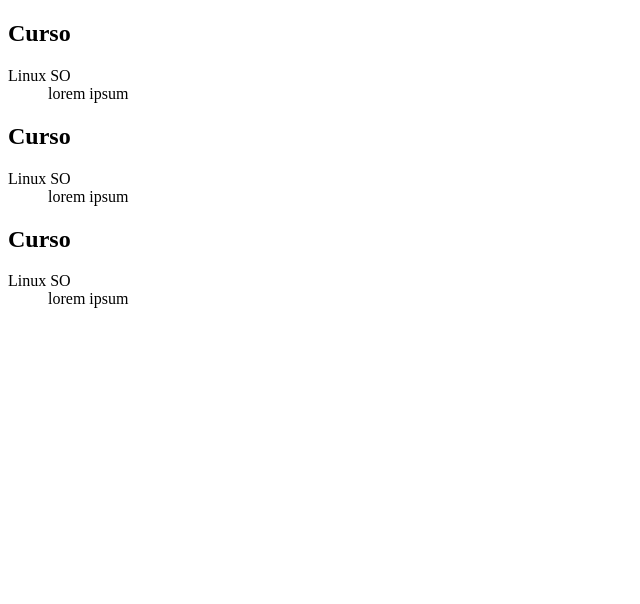
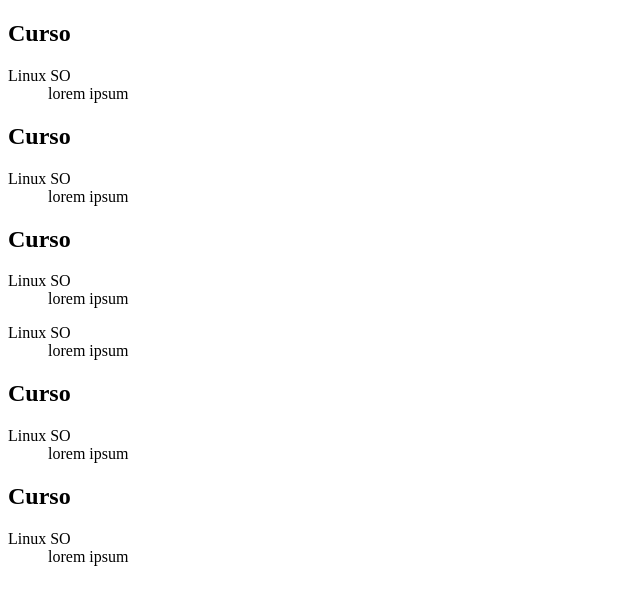
Before and after one commit to ShadowDeveloper/Rockseat-Frontend-OminiStack, a website: page nodejs-course/node-api/index.html in a window 1280 px wide. Shown: the whole page, without its empty margins (0-640 px from the left). Drawn offline with Linux system fonts and the light colour scheme.

Commit message:
Squashed commit of the following:
commit 4d51eb1734962e4ce154692b3b85e69fff0a8e87
Author: Rodrigo Souza <rodrigo.souza@norber.com.br>
Date:   Mon Oct 21 19:04:31 2019 -0300

    Novos cursos em feature

```diff
--- a/nodejs-course/node-api/index.html
+++ b/nodejs-course/node-api/index.html
@@ -23,6 +23,20 @@
             <dt>Linux SO</dt>
             <dd>lorem ipsum</dd>
         </dl>
+        <dl>
+            <dt>Linux SO</dt>
+            <dd>lorem ipsum</dd>
+        </dl>
+        <h2>Curso</h2>
+        <dl>
+            <dt>Linux SO</dt>
+            <dd>lorem ipsum</dd>
+        </dl>
+        <h2>Curso</h2>
+        <dl>
+            <dt>Linux SO</dt>
+            <dd>lorem ipsum</dd>
+        </dl>
     </section>
 </body>
 </html>
```
